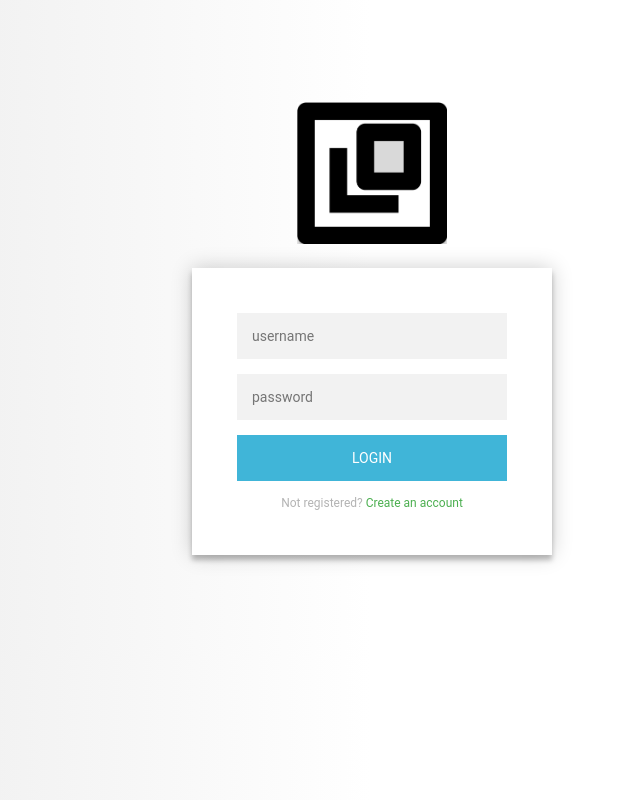
After one commit to Naxoki/T1ADW, a PHP site: page /login.html in a window 1280 px wide. The commit adds this page. Shown: the whole page, without its empty margins (268-908 px from the left). Run offline with PHP 8.4, Linux system fonts and the light colour scheme.

Commit message:
creacion de login (visual) correcion de algunos detalles

```diff
--- a/T1ADW/assets/css/styles.css
+++ b/T1ADW/assets/css/styles.css
@@ -206,7 +206,7 @@ body {
 }
 
 .pagar {
-  background-color: #29eef1;
+  background-color: #fcfcfc;
   color: rgb(7, 7, 7);
   padding: 12px 24px;
   border: none;
@@ -304,3 +304,107 @@ body {
 .resultados {
   flex: 1;
 }
+/*LOGIN*/
+@import url(https://fonts.googleapis.com/css?family=Roboto:300);
+
+.login-page {
+  width: 360px;
+  padding: 8% 0 0;
+  margin: auto;
+}
+.form {
+  position: relative;
+  z-index: 1;
+  background: #FFFFFF;
+  max-width: 360px;
+  margin: 0 auto 100px;
+  padding: 45px;
+  text-align: center;
+  box-shadow: 0 0 20px 0 rgba(0, 0, 0, 0.2), 0 5px 5px 0 rgba(0, 0, 0, 0.24);
+}
+.form input {
+  font-family: "Roboto", sans-serif;
+  outline: 0;
+  background: #f2f2f2;
+  width: 100%;
+  border: 0;
+  margin: 0 0 15px;
+  padding: 15px;
+  box-sizing: border-box;
+  font-size: 14px;
+}
+.form button {
+  font-family: "Roboto", sans-serif;
+  text-transform: uppercase;
+  outline: 0;
+  background: #40b5d8;
+  width: 100%;
+  border: 0;
+  padding: 15px;
+  color: #FFFFFF;
+  font-size: 14px;
+  -webkit-transition: all 0.3 ease;
+  transition: all 0.3 ease;
+  cursor: pointer;
+}
+.form button:hover,.form button:active,.form button:focus {
+  background: #3491ad;
+}
+.form .message {
+  margin: 15px 0 0;
+  color: #b3b3b3;
+  font-size: 12px;
+}
+.form .message a {
+  color: #4CAF50;
+  text-decoration: none;
+}
+.form .register-form {
+  display: none;
+}
+.container {
+  position: relative;
+  z-index: 1;
+  max-width: 300px;
+  margin: 0 auto;
+}
+.container:before, .container:after {
+  content: "";
+  display: block;
+  clear: both;
+}
+.container .info {
+  margin: 50px auto;
+  text-align: center;
+}
+.container .info h1 {
+  margin: 0 0 15px;
+  padding: 0;
+  font-size: 36px;
+  font-weight: 300;
+  color: #1a1a1a;
+}
+.container .info span {
+  color: #4d4d4d;
+  font-size: 12px;
+}
+.container .info span a {
+  color: #000000;
+  text-decoration: none;
+}
+.container .info span .fa {
+  color: #EF3B3A;
+}
+body {
+  background: #ffffff;
+  background: linear-gradient(90deg, rgb(233, 233, 233) 0%, rgb(255, 255, 255) 50%);
+  font-family: "Roboto", sans-serif;
+  -webkit-font-smoothing: antialiased;
+  -moz-osx-font-smoothing: grayscale;
+}
+.logo {
+text-align: center;
+  margin-bottom: 20px;
+
+
+}
--- /dev/null
+++ b/T1ADW/assets/js/admin.js
@@ -0,0 +1,56 @@
+document.addEventListener('DOMContentLoaded', () => {
+  const links = document.querySelectorAll('.message a');
+  const forms = document.querySelectorAll('form');
+
+  links.forEach(link => {
+    link.addEventListener('click', e => {
+      e.preventDefault();
+
+      forms.forEach(form => {
+        const style = window.getComputedStyle(form);
+        const isHidden = style.display === 'none' || parseFloat(style.opacity) === 0;
+
+        if (isHidden) {
+          // Mostrar el formulario con animación de altura y opacidad
+          form.style.display = 'block';
+          form.style.opacity = '0';
+          form.style.height = '0px';
+          const fullHeight = form.scrollHeight + 'px';
+
+          // Forzar cálculo de estilos antes de arrancar la transición
+          requestAnimationFrame(() => {
+            form.style.transition = 'height 600ms, opacity 600ms';
+            form.style.height = fullHeight;
+            form.style.opacity = '1';
+          });
+
+          // Al terminar la animación, limpia la altura inline
+          form.addEventListener('transitionend', function handler(evt) {
+            if (evt.propertyName === 'height') {
+              form.style.height = '';
+              form.removeEventListener('transitionend', handler);
+            }
+          });
+        } else {
+          // Ocultar el formulario con animación de altura y opacidad
+          form.style.height = form.scrollHeight + 'px';
+          form.style.opacity = '1';
+
+          requestAnimationFrame(() => {
+            form.style.transition = 'height 600ms, opacity 600ms';
+            form.style.height = '0px';
+            form.style.opacity = '0';
+          });
+
+          form.addEventListener('transitionend', function handler(evt) {
+            if (evt.propertyName === 'height') {
+              form.style.display = 'none';
+              form.style.height = '';
+              form.removeEventListener('transitionend', handler);
+            }
+          });
+        }
+      });
+    });
+  });
+});
--- a/T1ADW/index.html
+++ b/T1ADW/index.html
@@ -19,8 +19,10 @@
     </ul>
   </nav>
   <div class="nav-right">
-    <input type="text" placeholder="Que estás buscando?"/>
-    <a href="login.html" class="user-icon" title="Iniciar sesión">👤 </a>
+    <form action="productos.html" method="get" >
+       <input type="text" placeholder="Que estás buscando?"/>
+    </form>
+       <a href="login.html" class="user-icon" title="Iniciar sesión">👤 </a>
     <a href="carrito.html" class="cart-icon" title="Ver carrito">
       🛒
     </a>
--- /dev/null
+++ b/T1ADW/login.html
@@ -0,0 +1,38 @@
+<!DOCTYPE html>
+<html lang="es">
+<head>
+  <meta charset="UTF-8">
+  <meta name="viewport" content="width=device-width, initial-scale=1">
+  <title>Página de Login</title>
+  <!-- Aquí van los archivos CSS -->
+  <link rel="stylesheet" href="assets/css/styles.css">
+
+</head>
+<body>
+  <div class="login-page">
+    <div class="logo">
+        <img src="assets/img/logo.png" alt="Logo EGStore" width="150">
+    </div>
+
+    <div class="form">
+      <form class="register-form" action="index.html" method="get">
+        <input type="text" placeholder="name" />
+        <input type="password" placeholder="password" />
+        <input type="text" placeholder="email address" />
+        <button type="submit">create</button>
+        <p class="message">Already registered? <a href="#">Sign In</a></p>
+      </form>
+      <form class="login-form" action="index.html" method="get">
+        <input type="text" placeholder="username" />
+        <input type="password" placeholder="password" />
+        <button type="submit">login</button>
+        <p class="message">Not registered? <a href="#">Create an account</a></p>
+      </form>
+    </div>
+  </div>
+
+  <!-- Aquí van los archivos JS, normalmente al final del body -->
+  <script src="assets/js/admin.js"></script>
+
+</body>
+</html>
```
Also changed, not shown: T1ADW/assets/img/logo.png (added).
